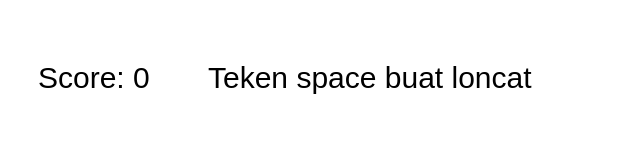
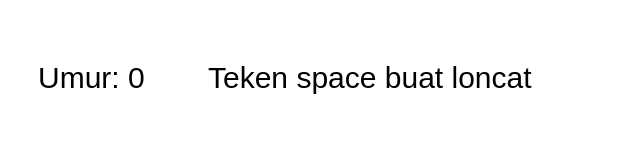
Before and after one commit to pradiplo/panesa26, a plain HTML site: page index.html in a window 1280 px wide. Shown: the full height of the page, 0-640 px from the left. Drawn offline with Linux system fonts and the light colour scheme.

Commit message:
added score

```diff
--- a/index.html
+++ b/index.html
@@ -69,7 +69,7 @@
 
     ctx.fillStyle = 'black';
     ctx.font = '30px Arial';
-    ctx.fillText(`Score: ${score}`, 30, 80);
+    ctx.fillText(`Umur: ${score}`, 30, 80);
     ctx.fillText(`Teken space buat loncat`, 200, 80);
   }
 
@@ -94,7 +94,7 @@
     y = canvas.height - 100;
   }
 
-  if (score == 26) {
+  if (score == 27) {
     alert("SELAMAT ULANG TAUN PANESA! AYO BIKIN GAME LEBIH BAGUS DARI INI! TERUS SEMOGA TAUN INI DAPET KERJA");
     return;
   }
```
